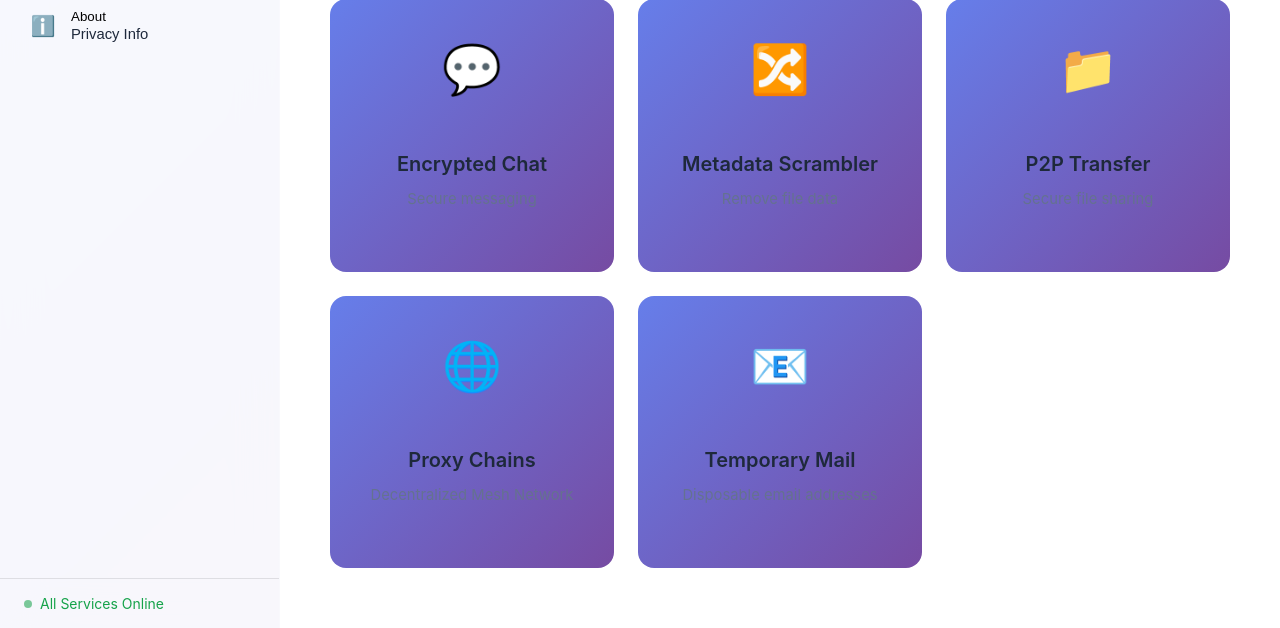
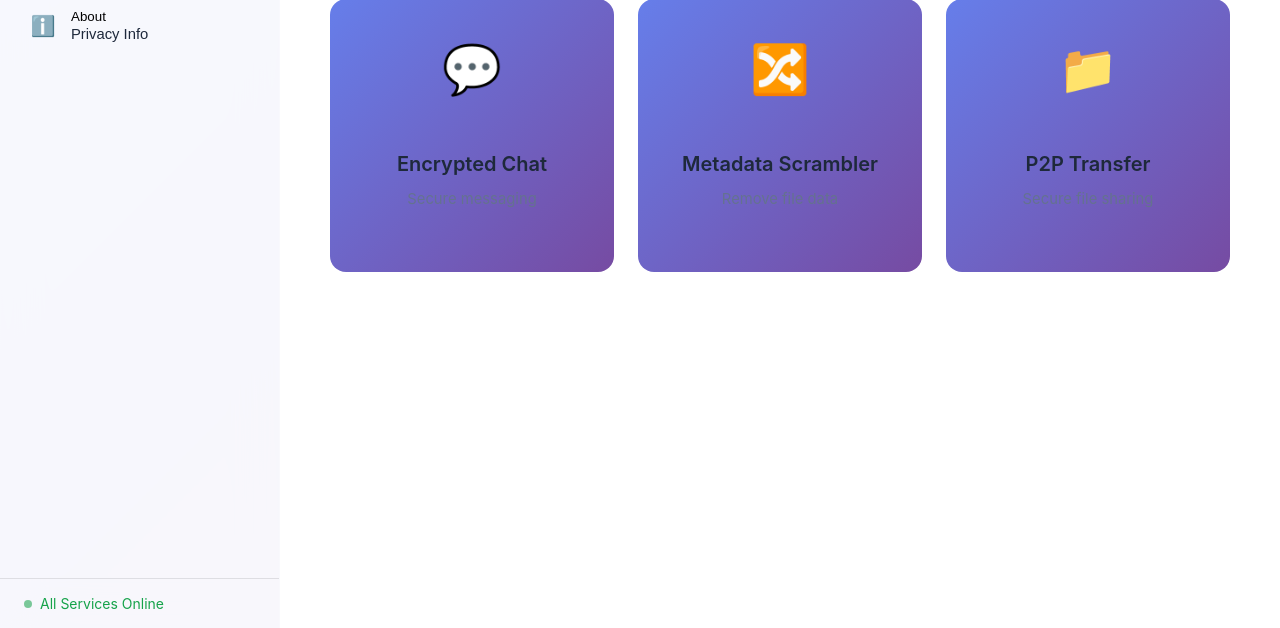
Before and after one commit to MariPepper/MUTE_v4, a PHP site: page / in a window 1280 px wide. Shown: the part 403-1031 px from the top of the page. Run offline with PHP 8.4, Linux system fonts and the light colour scheme.

Commit message:
Update index.php

```diff
--- a/index.php
+++ b/index.php
@@ -147,16 +147,6 @@ header("Content-Security-Policy: default-src 'self'; script-src 'self' 'nonce-$n
                                 <h3>P2P Transfer</h3>
                                 <p>Secure file sharing</p>
                             </div>
-                            <div class="tool-preview" data-tool="proxy">
-                                <div class="tool-preview-icon">🌐</div>
-                                <h3>Proxy Chains</h3>
-                                <p>Decentralized Mesh Network</p>
-                            </div>
-                            <div class="tool-preview" data-tool="tempmail">
-                                <div class="tool-preview-icon">📧</div>
-                                <h3>Temporary Mail</h3>
-                                <p>Disposable email addresses</p>
-                            </div>
                         </div>
                     </div>
                 </div>
```
